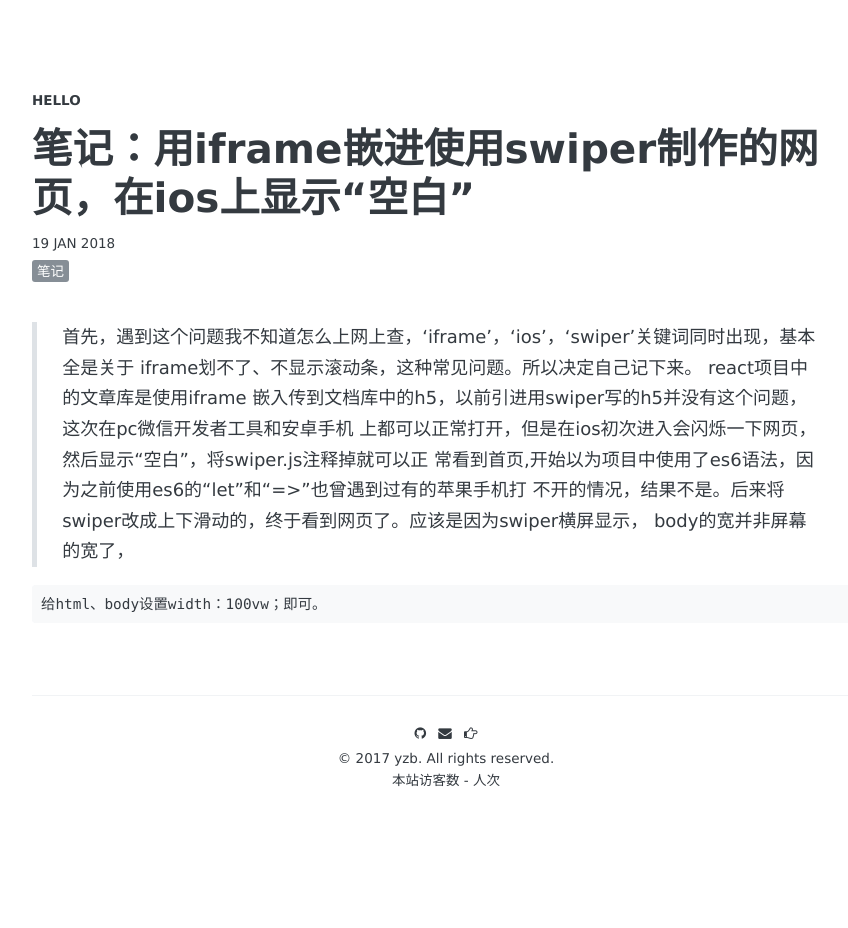
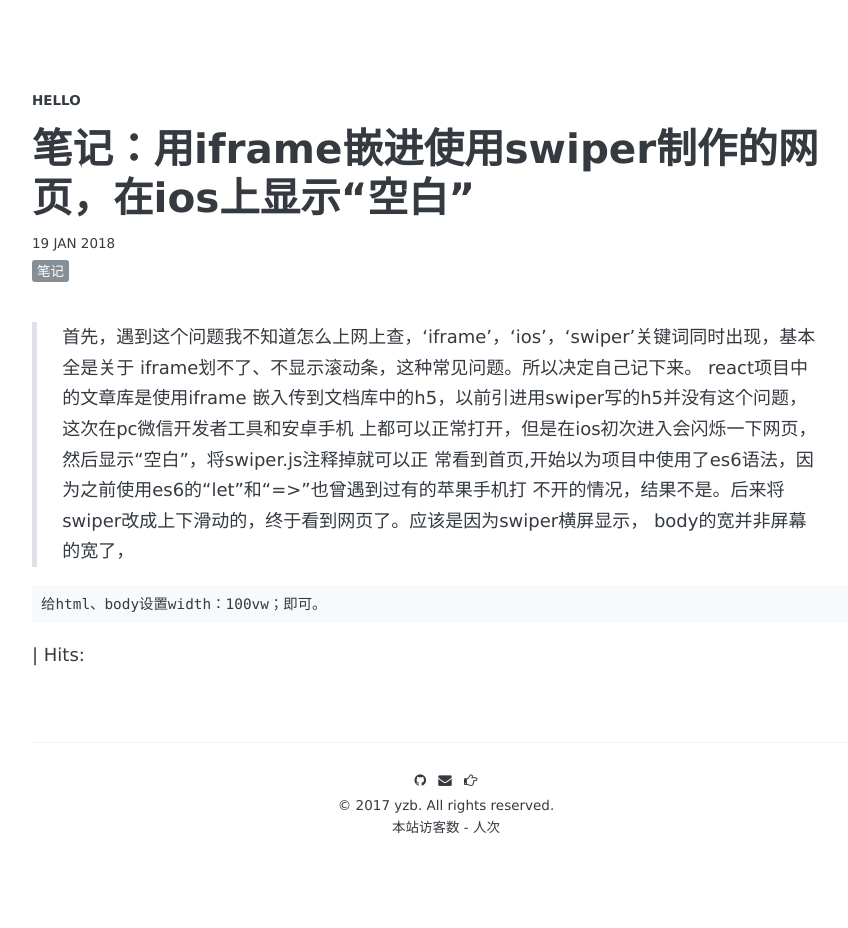
Before and after one commit to yzbaoo/yzbao.github.io, a Jekyll site: the page built from _posts/2018-01-19-note01.md, in a window 1280 px wide. Shown: the whole page, without its empty margins (194-1042 px from the left). Built offline with Jekyll 4.4.1, drawn with Linux system fonts in a browser that asks for light colours; nearby versions of some CDN libraries; comment, search, counter and statistics services are not loaded; before the commit the page ends 900 px from its top, so only the background shows below that.

Commit message:
no message

```diff
--- a/_layouts/post.html
+++ b/_layouts/post.html
@@ -24,7 +24,14 @@
     </ul>
   </div>
   {{ content }}
-
+           <!-- 点击量 -->
+           {% if site.leancloud.enable %}
+           <span id="{{ page.id  }}" class="leancloud_visitors" data-flag-title="{{ page.title }}">
+           <span class="post-meta-divider">|</span>
+           <span class="post-meta-item-text"> Hits:  </span>
+           <span class="leancloud-visitors-count"></span>
+           </span>
+           {% endif %}
   <!-- Disqus -->
   {% if page.comments != false and site.disqus.id %}
   <div class="post-disqus">
```
